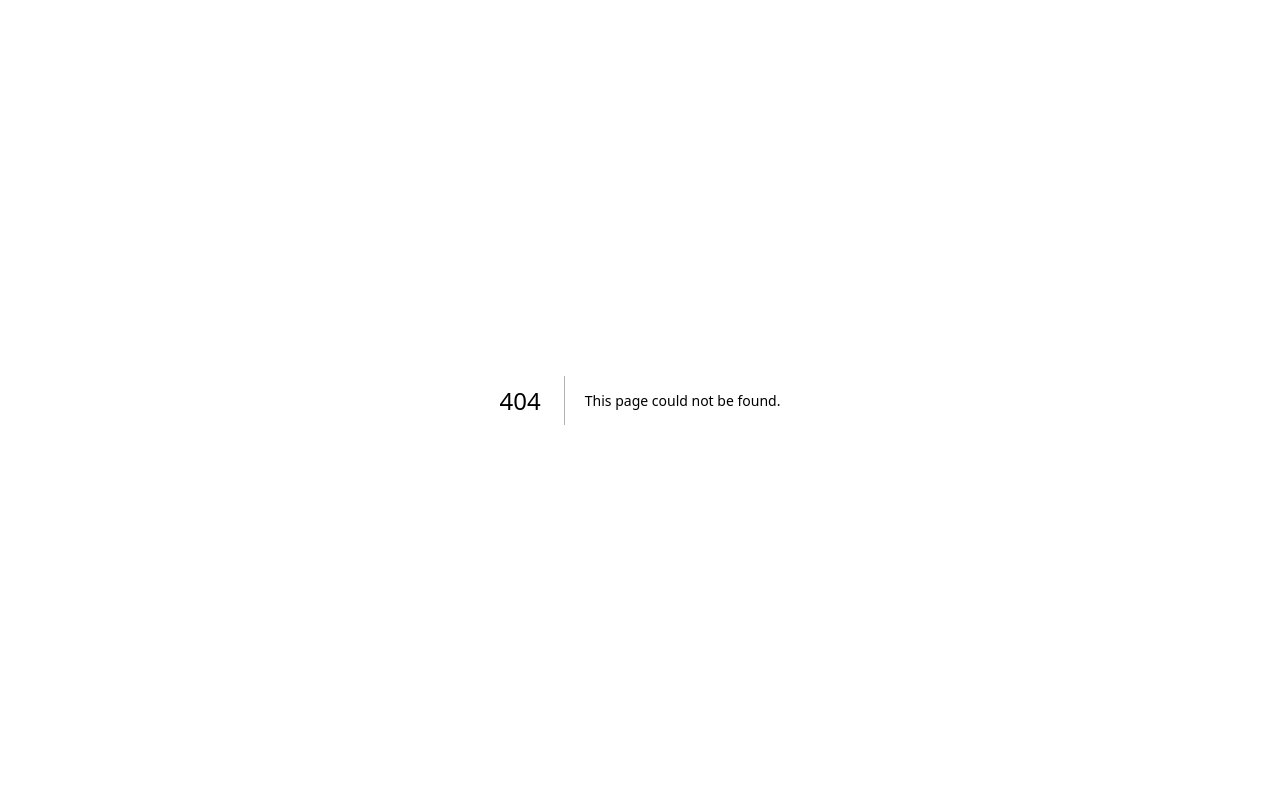
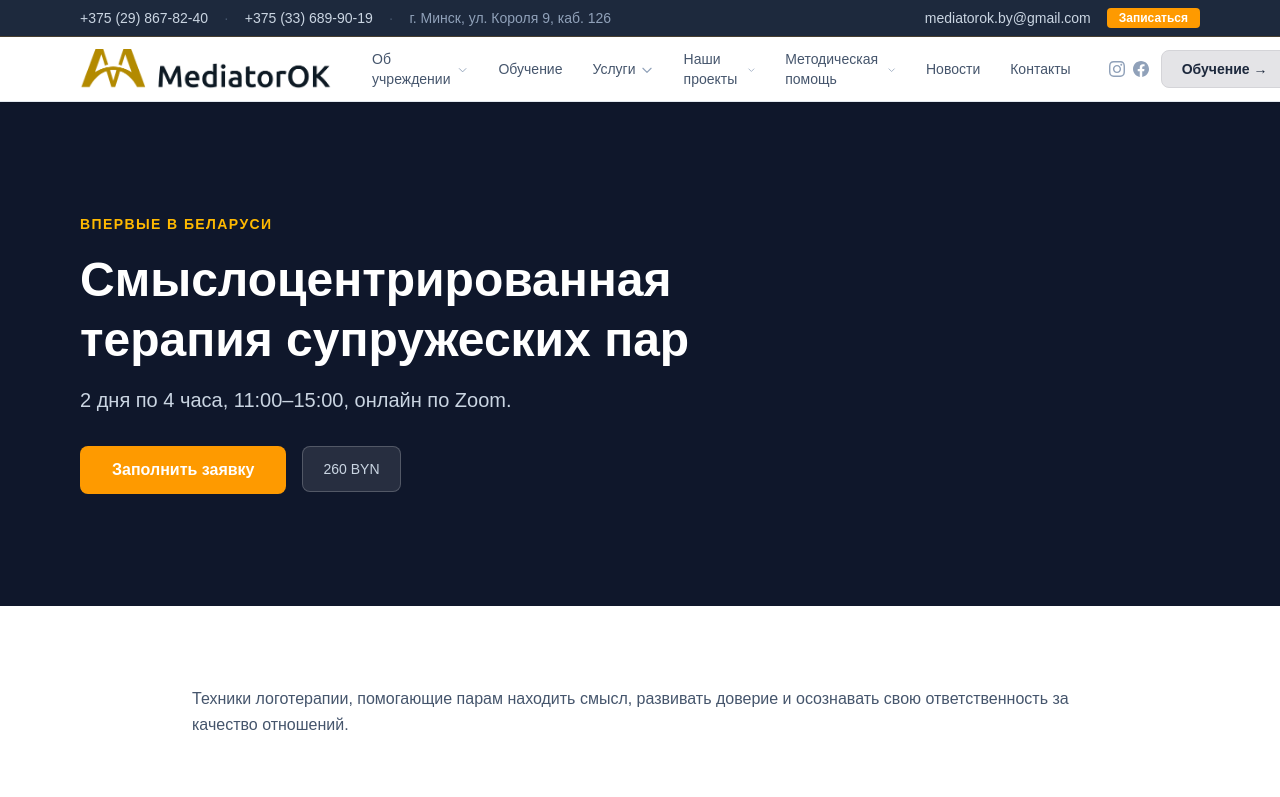
Before and after one commit to ZedMalatesta/newMediatorSite, a Next.js app: page /webinarsmysla in a window 1280 px wide. Before the commit this address had no page. Shown: the top 797 px of the page. Built offline with nearby package versions, Linux system fonts and the light colour scheme.

Commit message:
feat: add meaning-centered couple therapy webinar page

```diff
--- /dev/null
+++ b/app/webinarsmysla/page.tsx
@@ -0,0 +1,49 @@
+import type { Metadata } from "next";
+import TopBar from "@layout/TopBar";
+import Navbar from "@layout/Navbar";
+import Footer from "@layout/Footer";
+import { EventHero } from "@sections/EventHero/EventHero";
+import { EventDetails } from "@sections/EventDetails/EventDetails";
+import { EventSignup } from "@sections/EventSignup/EventSignup";
+
+export const metadata: Metadata = {
+  title: "Смыслоцентрированная терапия супружеских пар | МедиаторОк Проф",
+  description:
+    "Впервые в Беларуси: техники логотерапии для пар — поиск смысла, развитие доверия и осознание ответственности за качество отношений.",
+};
+
+export default function WebinarsMyslaPage() {
+  return (
+    <div className="min-h-screen bg-white">
+      <TopBar />
+      <Navbar />
+      <main>
+        <EventHero
+          eyebrow="Впервые в Беларуси"
+          title="Смыслоцентрированная терапия супружеских пар"
+          subtitle="2 дня по 4 часа, 11:00–15:00, онлайн по Zoom."
+          meta={["260 BYN"]}
+        />
+        <EventDetails
+          description={[
+            "Техники логотерапии, помогающие парам находить смысл, развивать доверие и осознавать свою ответственность за качество отношений.",
+          ]}
+          groups={[
+            {
+              heading: "Для кого",
+              items: ["Семейные терапевты, медиаторы, консультанты по отношениям"],
+            },
+          ]}
+          speaker={{
+            name: "Оксана Шульга",
+            role: "Кандидат психологических наук, семейный системный психолог, медиатор",
+            photo: "/images/experts/shulga.jpg",
+            initials: "ОШ",
+          }}
+        />
+        <EventSignup />
+      </main>
+      <Footer />
+    </div>
+  );
+}
```
